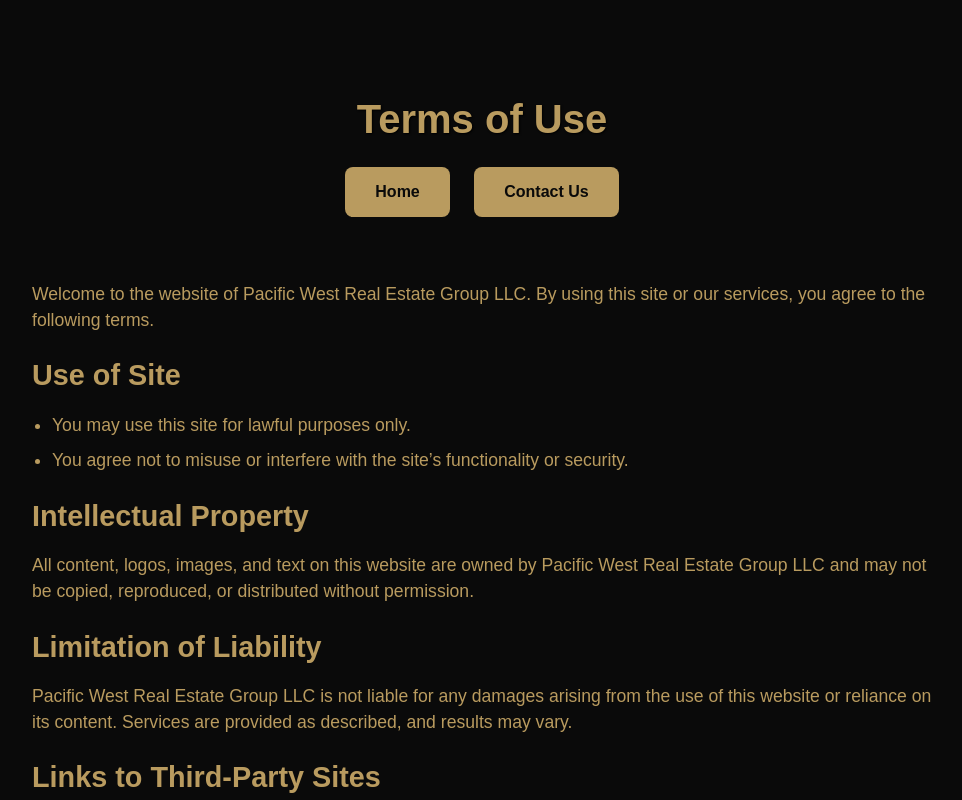
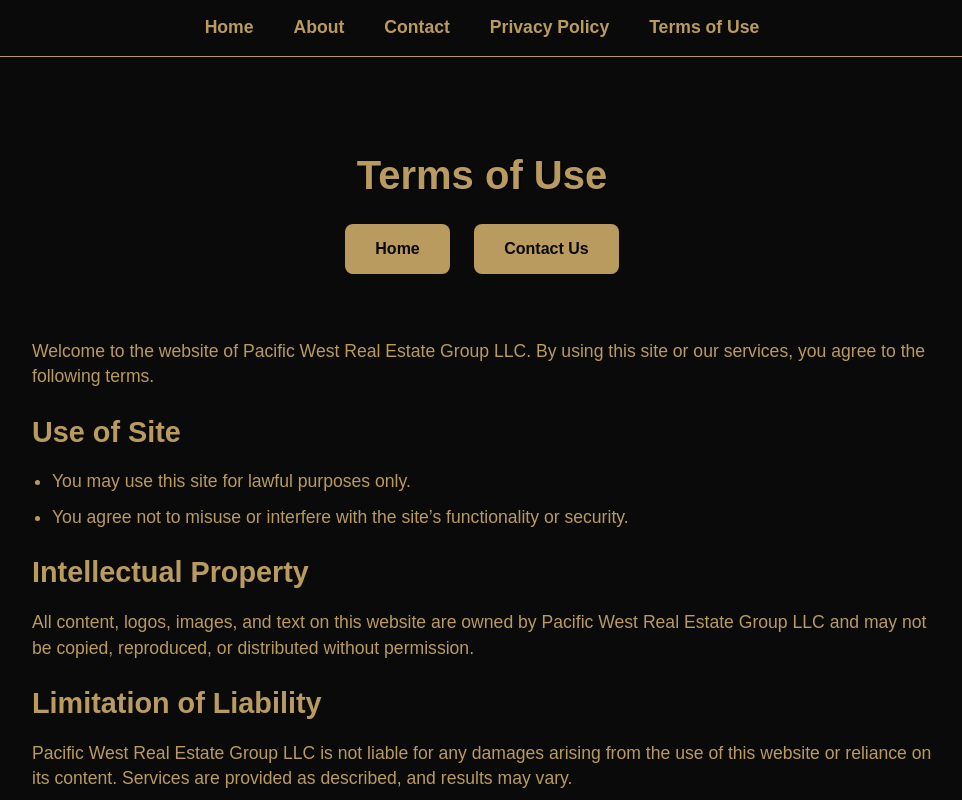
Before and after one commit to sellersben/pacificwestmktg.com, a plain HTML site: page terms.html in a window 1280 px wide. Shown: the top 800 px of the page, without its empty margins (158-1120 px from the left). Drawn offline with Linux system fonts and the light colour scheme.

Commit message:
Update terms.html

```diff
--- a/terms.html
+++ b/terms.html
@@ -13,6 +13,28 @@
       padding: 0;
       line-height: 1.6em;
     }
+
+    /* --- NAVIGATION BAR --- */
+    nav {
+      position: sticky;
+      top: 0;
+      background: #0A0A0A;
+      border-bottom: 1px solid #B99B5F;
+      display: flex;
+      justify-content: center;
+      padding: 15px 0;
+      z-index: 1000;
+    }
+    nav a {
+      color: #B99B5F;
+      text-decoration: none;
+      font-weight: bold;
+      margin: 0 20px;
+      font-size: 1.1em;
+      transition: 0.3s;
+    }
+    nav a:hover { color: #ffffff; }
+
     header {
       padding: 80px 20px 40px 20px;
       text-align: center;
@@ -33,6 +55,9 @@
       transition: 0.3s;
     }
     a.button:hover { background: #a88c50; }
+
+    .content { max-width: 900px; margin: 0 auto 60px; padding: 0 20px; text-align: left; }
+
     footer {
       background: #080808;
       padding: 30px 20px;
@@ -42,10 +67,19 @@
     }
     footer a { color: #B99B5F; text-decoration: none; margin: 0 10px; }
     footer a:hover { text-decoration: underline; }
-    .content { max-width: 900px; margin: 0 auto 60px; padding: 0 20px; text-align: left; }
   </style>
 </head>
 <body>
+
+  <!-- NAVIGATION BAR -->
+  <nav>
+    <a href="index.html">Home</a>
+    <a href="about.html">About</a>
+    <a href="contact.html">Contact</a>
+    <a href="privacy.html">Privacy Policy</a>
+    <a href="terms.html">Terms of Use</a>
+  </nav>
+
   <header>
     <h1>Terms of Use</h1>
     <a class="button" href="index.html">Home</a>
@@ -79,8 +113,12 @@
 
   <footer>
     &copy; 2026 Pacific West Real Estate Group LLC |
+    <a href="index.html">Home</a> |
+    <a href="about.html">About</a> |
+    <a href="contact.html">Contact</a> |
     <a href="privacy.html">Privacy Policy</a> |
     <a href="terms.html">Terms of Use</a>
   </footer>
+
 </body>
 </html>
```
